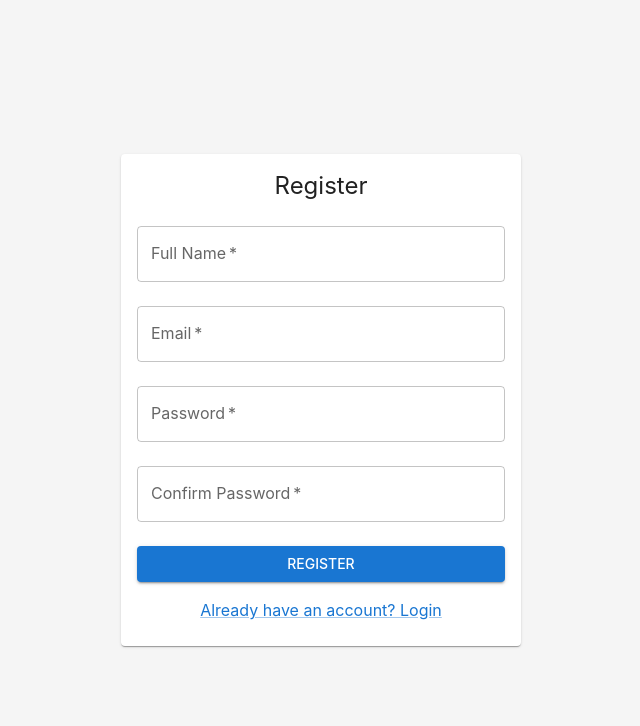
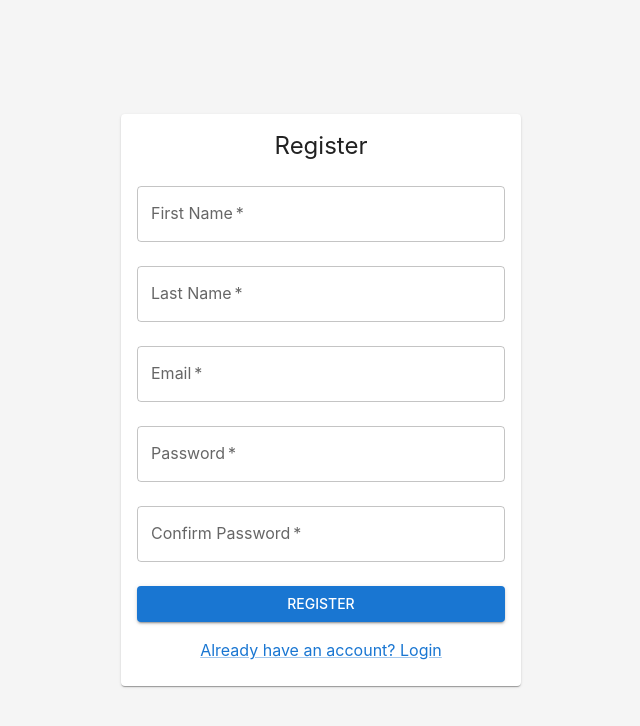
Before and after one commit to evan1liu/uwmatch4, a React (Vite) app in the folder frontend/: page /register in a window 1280 px wide. Shown: the top 726 px of the page, without its empty margins (319-959 px from the left). Built offline with nearby package versions, Linux system fonts and the light colour scheme.

Commit message:
added first and last name fields

```diff
--- a/frontend/src/pages/Register.jsx
+++ b/frontend/src/pages/Register.jsx
@@ -14,10 +14,11 @@ import axios from 'axios';
 
 export default function Register() {
     const [formData, setFormData] = useState({
-        fullName: '',     // String: User's full name
-        email: '',        // String: User's email address
-        password: '',     // String: User's chosen password
-        confirmPassword: ''// String: Password verification field
+        firstName: '',    // New field
+        lastName: '',     // New field
+        email: '',
+        password: '',
+        confirmPassword: ''
     });
     const [error, setError] = useState('');
     const navigate = useNavigate();
@@ -34,9 +35,15 @@ export default function Register() {
         }
 
         try {
-            // for deploying, change this to /api/register when deploying
-            // for testing locaclly, change this to http://127.0.0.1:8000/api/register
-            await axios.post('/api/register', formData);
+            // Combine first and last name before sending
+            const submitData = {
+                fullName: `${formData.firstName} ${formData.lastName}`.trim(),
+                email: formData.email,
+                password: formData.password,
+                confirmPassword: formData.confirmPassword
+            };
+
+            await axios.post('/api/register', submitData);
             navigate('/login');
         } catch (err) {
             if (err.response && err.response.status === 400) {
@@ -77,10 +84,19 @@ export default function Register() {
                     <form onSubmit={handleSubmit}>
                         <TextField
                             fullWidth
-                            label="Full Name"
-                            name="fullName"
+                            label="First Name"
+                            name="firstName"
                             margin="normal"
-                            value={formData.fullName}
+                            value={formData.firstName}
+                            onChange={handleChange}
+                            required
+                        />
+                        <TextField
+                            fullWidth
+                            label="Last Name"
+                            name="lastName"
+                            margin="normal"
+                            value={formData.lastName}
                             onChange={handleChange}
                             required
                         />
```
Also changed, not shown: 1 other file (tests, documents, lock files or other folders).
